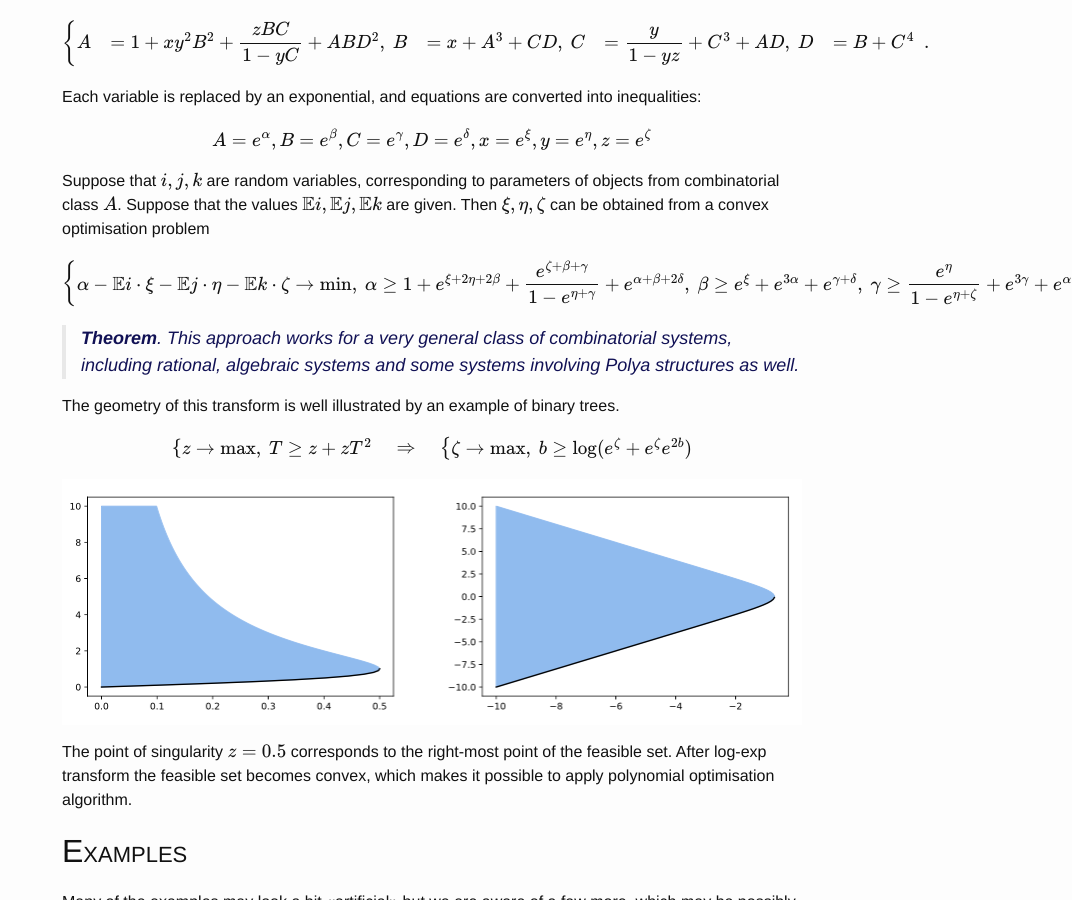
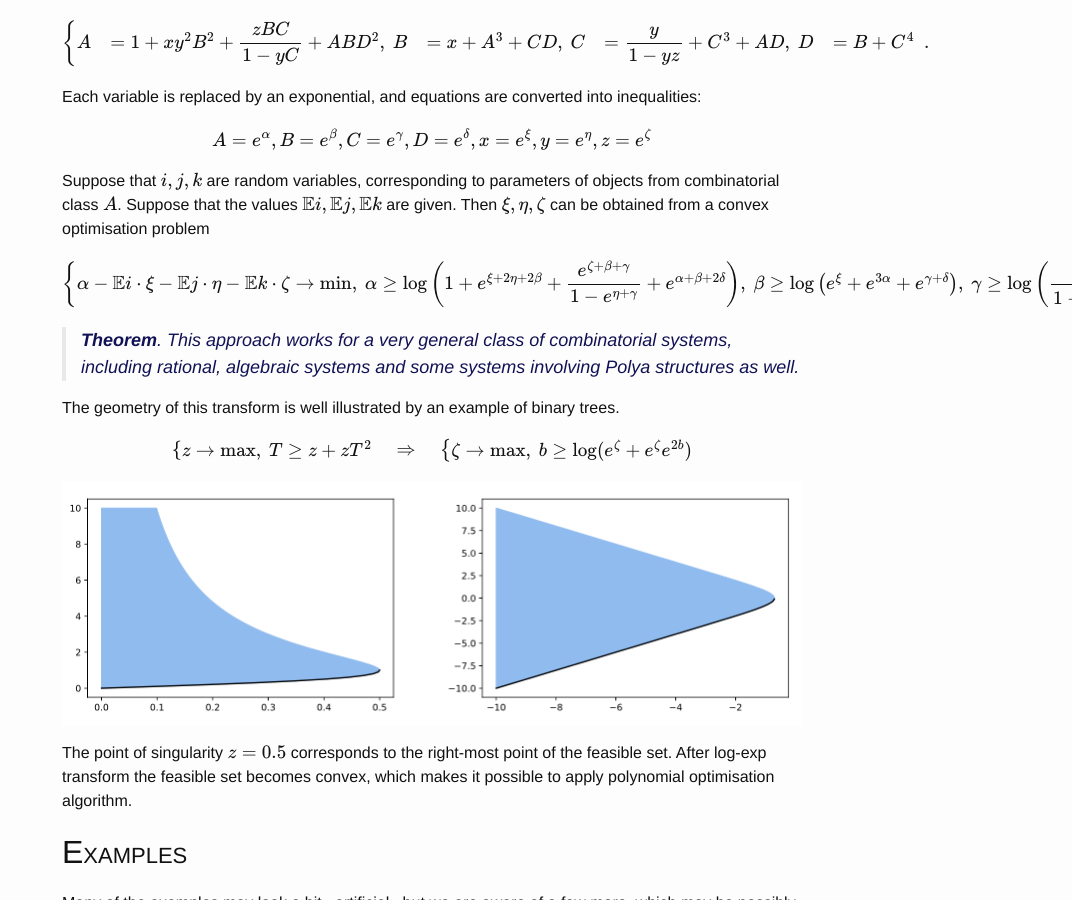
Before and after one commit to Sergey-A-Dovgal/sergey-a-dovgal.github.io, a Jekyll site: the page built from _posts/2017-08-27-multiparametric-combinatorial-tuning.md, in a window 1280 px wide and 900 px high, scrolled down 7360 px. Shown: the whole window, without its empty margins (208-1280 px from the left). Built offline with Jekyll 4.4.1, drawn with Linux system fonts in a browser that asks for light colours; formulas are drawn with MathJax 3; comment, search, counter and statistics services are not loaded; some of the changed text lies outside the part shown.

Commit message:
EDT: Typo correction

```diff
--- a/_posts/2017-08-27-multiparametric-combinatorial-tuning.md
+++ b/_posts/2017-08-27-multiparametric-combinatorial-tuning.md
@@ -214,7 +214,7 @@
 
 ![](/pic/polynomial-tuning/27-08-17-02.png)
 
->**Excercise**. The expected size of a generated object
+>**Exercise**. The expected size of a generated object
 from a Boltzmann sampler is equal to \\( z \dfrac{T'(z)}{T(z)} \\).
 \\( T(z) \\) is the generating function associated with the class of objects.
 Moreover, \\( z T'(z) / T(z) \\) is a non-decreasing function on \\( z \\), and
@@ -229,7 +229,7 @@
 
 ![](/pic/polynomial-tuning/27-08-17-03.png)
 
->**Excercise**. Boltzmann samplers with approximate-size rejection return an
+>**Exercise**. Boltzmann samplers with approximate-size rejection return an
 >object of size \\( n(1 + \delta) \\), \\( \delta \in [-\varepsilon,
 >\varepsilon] \\) in linear time \\( C\_\varepsilon n \\).
 
@@ -337,14 +337,32 @@
             - \mathbb E j \cdot \eta
             - \mathbb E k \cdot \zeta
             \to \min ,\\\
-    \alpha \geq 1 + e^{\xi + 2 \eta + 2 \beta}
+    \alpha \geq
+    \log\left(
+            1 + e^{\xi + 2 \eta + 2 \beta}
             + \dfrac{e^{\zeta + \beta + \gamma}}{1 - e^{\eta+\gamma}}
-            + e^{\alpha + \beta + 2 \delta} , \\\
-    \beta  \geq e^\xi + e^{3 \alpha} + e^{\gamma + \delta} , \\\
-    \gamma \geq \dfrac{e^\eta}{1 - e^{\eta + \zeta}}
+            + e^{\alpha + \beta + 2 \delta}
+    \right)
+    , \\\
+    \beta  \geq
+    \log\left(
+            e^\xi
+            + e^{3 \alpha}
+            + e^{\gamma + \delta}
+    \right)
+    , \\\
+    \gamma \geq
+    \log\left(
+            \dfrac{e^\eta}{1 - e^{\eta + \zeta}}
             + e^{3 \gamma}
-            + e^{\alpha + \delta} , \\\
-    \delta \geq e^\beta + e^{4 \gamma} \enspace .
+            + e^{\alpha + \delta}
+    \right)
+    , \\\
+    \delta \geq
+    \log\left(
+        e^\beta + e^{4 \gamma}
+    \right)
+    \enspace .
 \end{cases}
 \\]
 
```
Also changed, not shown: other parts of _posts/2017-08-27-multiparametric-combinatorial-tuning.md (+2 -2 lines).
